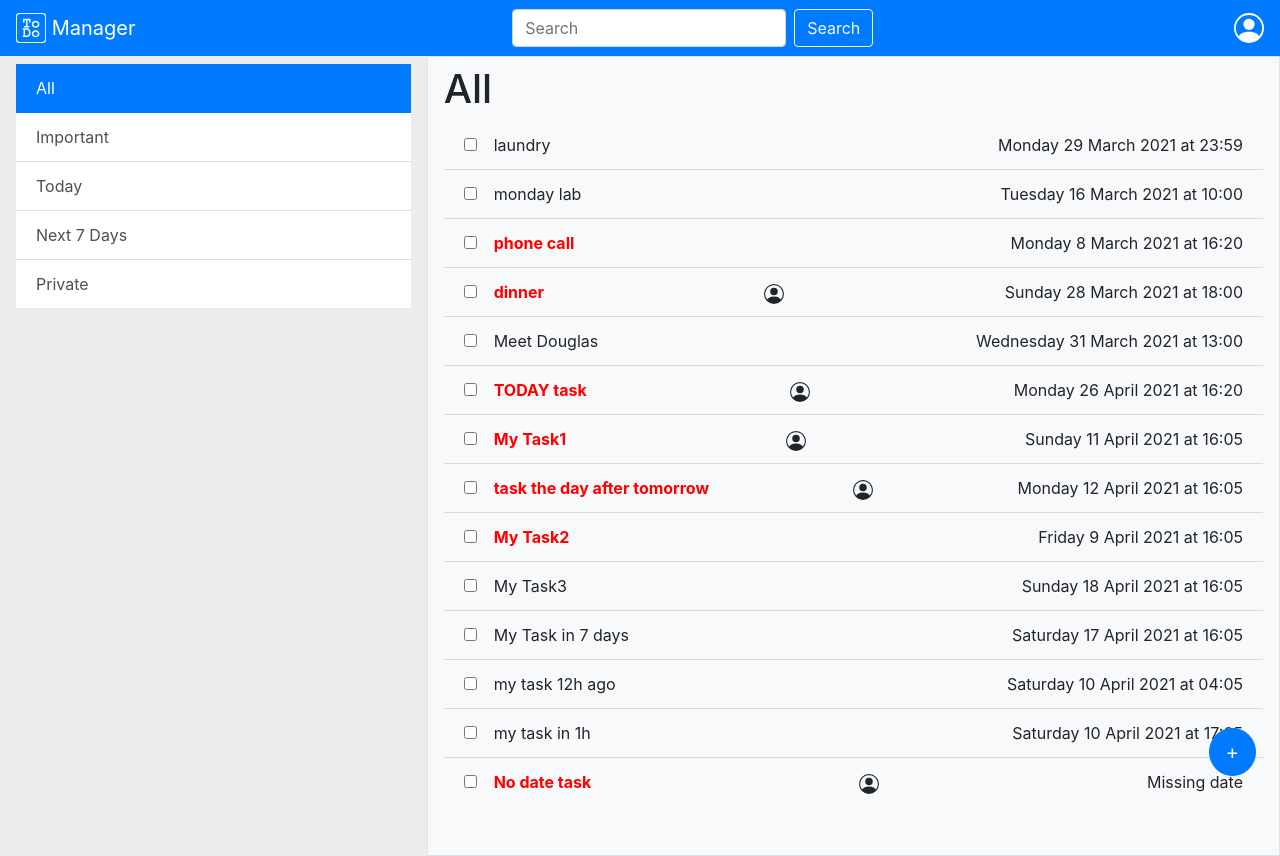
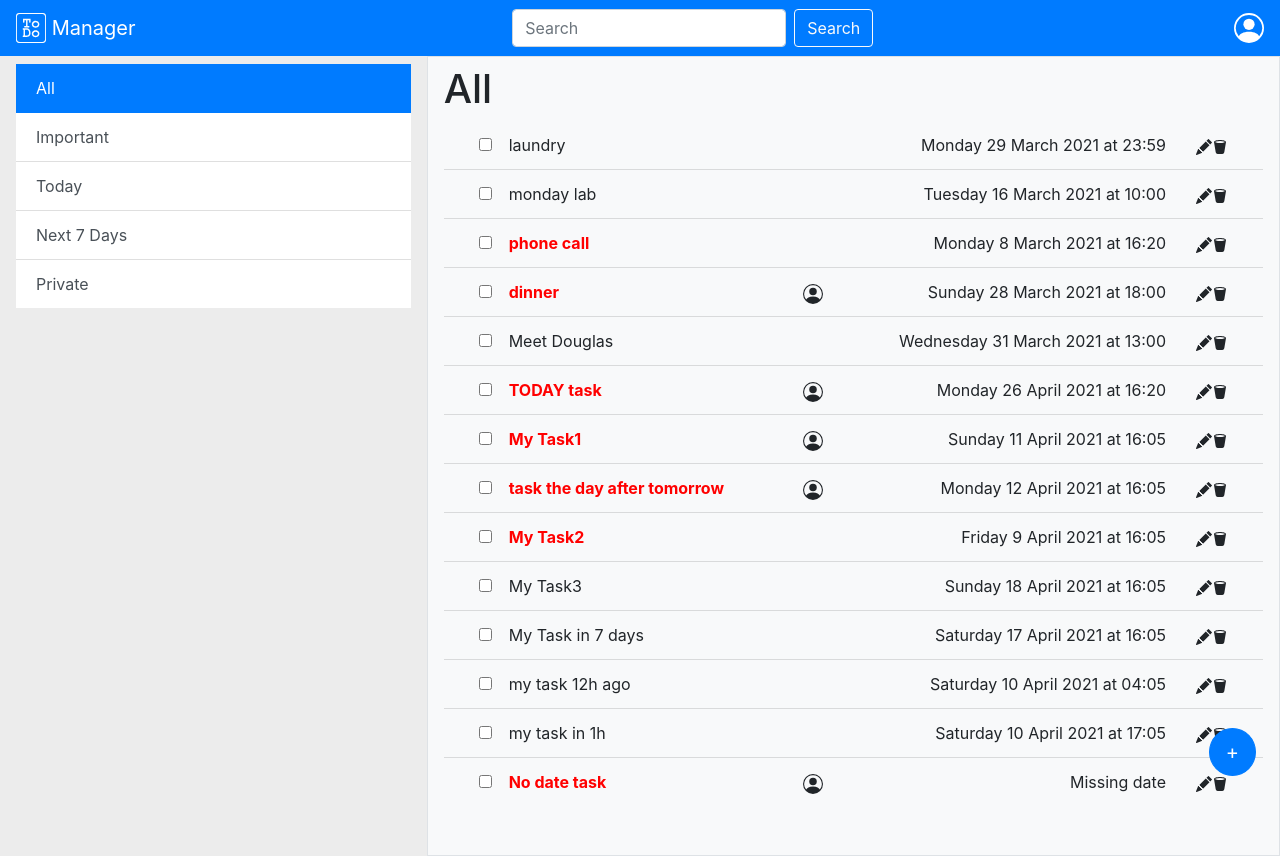
Before and after one commit to MattiaRiola/wa1_fe_todo_stateless, a React (Create React App) app in the folder biglab1/: page / in a window 1280 px wide. Built offline with nearby package versions, Linux system fonts and the light colour scheme.

Commit message:
feat: added delete task function

```diff
--- a/biglab1/src/App.js
+++ b/biglab1/src/App.js
@@ -45,6 +45,9 @@ function App() {
     setTasks(oldTasks => [...oldTasks, task]);
   }
 
+  const deleteTask = (id) => {
+    setTasks(oldTasks => oldTasks.filter(task => task.id !== id));
+  }
 
 
   return (
@@ -53,9 +56,9 @@ function App() {
       <Container fluid>
         <Row className="row-height">
           <MyAside open={open} setFilter={setFilter}/>
-          <MyMainContent tasks = {tasks} filter={filter}/>
+          <MyMainContent tasks = {tasks} filter={filter} deleteTask={deleteTask} handleShow={handleShow}/>
         </Row>
-        <MyModal show={show} handleClose={handleClose} addTask={addTask} lastId={lastId} setLastId={setLastId}/>
+        <MyModal show={show} handleClose={handleClose} addTask={addTask} lastId={lastId} setLastId={setLastId} />
         <button className="btn btn-lg btn-primary rounded-circle radius" variant="primary" onClick={handleShow}>+</button>
       </Container>
     </>
--- a/biglab1/src/MyMainContent.js
+++ b/biglab1/src/MyMainContent.js
@@ -2,6 +2,8 @@ import 'bootstrap/dist/css/bootstrap.min.css';
 import Col from 'react-bootstrap/Col';
 import ListGroup from 'react-bootstrap/ListGroup';
 import Form from 'react-bootstrap/Form';
+import Container from 'react-bootstrap/Container';
+import Row from 'react-bootstrap/Row';
 import dayjs from 'dayjs';
 
 let isToday = require('dayjs/plugin/isToday')
@@ -11,16 +13,16 @@ const myMap = new Map();
 // setting the filters
 myMap.set("All", (task) => true);
 myMap.set("Important", (task) => task.urgent);
-myMap.set("Today", (task) =>  {
-                            if(task.date !== undefined)
+myMap.set("Today", (task) => {
+  if (task.date !== undefined)
     return (dayjs(task.date).isToday());
   else
     return false;
 }
 );
-myMap.set("Next 7 Days", (task) =>  {
-                                  if(task.date !== undefined)
-                                    return (dayjs(task.date).diff(dayjs(), 'day',true)<=7 && dayjs(task.date).diff(dayjs(), 'day')>=0 && !dayjs(task.date).isToday())
+myMap.set("Next 7 Days", (task) => {
+  if (task.date !== undefined)
+    return (dayjs(task.date).diff(dayjs(), 'day', true) <= 7 && dayjs(task.date).diff(dayjs(), 'day') >= 0 && !dayjs(task.date).isToday())
   else
     return false;
 }
@@ -33,8 +35,8 @@ function MyMainContent(props) {
   return (
     <>
       <Col className="py-2 px-lg-3 border bg-light" id="menu-filter">
-        <Title filter={props.filter}/>
-        <TaskTable tasks={props.tasks} filter={props.filter}/>
+        <Title filter={props.filter} />
+        <TaskTable tasks={props.tasks} filter={props.filter} deleteTask={props.deleteTask} handleShow={props.handleShow}/>
       </Col>
     </>
   );
@@ -49,12 +51,15 @@ function TaskTable(props) {
   return (
     <>
       <ListGroup as="ul" variant="flush">
-        {props.tasks.filter( myMap.get(props.filter) ).map(task => <TaskRow
+        {props.tasks.filter(myMap.get(props.filter)).map(task => <TaskRow
           key={task.id}
+          id={task.id}
           description={task.description}
           date={task.date}
           urgent={task.urgent}
-          private={task.private} />)}
+          private={task.private}
+          deleteTask={props.deleteTask}
+          handleShow={props.handleShow} />)}
       </ListGroup>
 
     </>
@@ -65,12 +70,49 @@ function TaskRow(props) {
   return (
     <>
       <ListGroup.Item as="li" className="transparent-bg">
-        <div className="d-flex justify-content-between">
+        <Container>
+          <Row>
+              <Col sm lg="5" >
                 <TaskDescription description={props.description} urgent={props.urgent} />
+              </Col>
+              <Col>
                 <TaskPrivate private={props.private} />
+              </Col>
+              <Col md="auto">
                 <TaskDate date={props.date} />
-        </div>
+              </Col>
+              <Col md="auto">
+                <TaskEditing id={props.id} description={props.description} urgent={props.urgent} private={props.private} date={props.date} handleShow={props.handleShow}/>
+                <TaskRemove id={props.id} deleteTask={props.deleteTask}/>
+              </Col>
+          </Row>
+        </Container>
       </ListGroup.Item>
+    </>
+  );
+}
+
+
+function TaskEditing(props) {
+  return (
+    <>
+    <span onClick={props.handleShow}>
+      <svg xmlns="http://www.w3.org/2000/svg" width="16" height="16" fill="currentColor" className="bi bi-pencil-fill" viewBox="0 0 16 16">
+        <path d="M12.854.146a.5.5 0 0 0-.707 0L10.5 1.793 14.207 5.5l1.647-1.646a.5.5 0 0 0 0-.708l-3-3zm.646 6.061L9.793 2.5 3.293 9H3.5a.5.5 0 0 1 .5.5v.5h.5a.5.5 0 0 1 .5.5v.5h.5a.5.5 0 0 1 .5.5v.5h.5a.5.5 0 0 1 .5.5v.207l6.5-6.5zm-7.468 7.468A.5.5 0 0 1 6 13.5V13h-.5a.5.5 0 0 1-.5-.5V12h-.5a.5.5 0 0 1-.5-.5V11h-.5a.5.5 0 0 1-.5-.5V10h-.5a.499.499 0 0 1-.175-.032l-.179.178a.5.5 0 0 0-.11.168l-2 5a.5.5 0 0 0 .65.65l5-2a.5.5 0 0 0 .168-.11l.178-.178z" />
+      </svg>
+    </span>
+    </>
+  );
+}
+
+function TaskRemove(props) {
+  return (
+    <>
+      <span onClick={() => props.deleteTask(props.id)}>
+        <svg xmlns="http://www.w3.org/2000/svg" width="16" height="16" fill="currentColor" className="bi bi-trash2-fill" viewBox="0 0 16 16">
+          <path d="M2.037 3.225A.703.703 0 0 1 2 3c0-1.105 2.686-2 6-2s6 .895 6 2a.702.702 0 0 1-.037.225l-1.684 10.104A2 2 0 0 1 10.305 15H5.694a2 2 0 0 1-1.973-1.671L2.037 3.225zm9.89-.69C10.966 2.214 9.578 2 8 2c-1.58 0-2.968.215-3.926.534-.477.16-.795.327-.975.466.18.14.498.307.975.466C5.032 3.786 6.42 4 8 4s2.967-.215 3.926-.534c.477-.16.795-.327.975-.466-.18-.14-.498-.307-.975-.466z" />
+        </svg>
+      </span>
     </>
   );
 }
```
Lines whose indentation alone changed are shown as unchanged.
